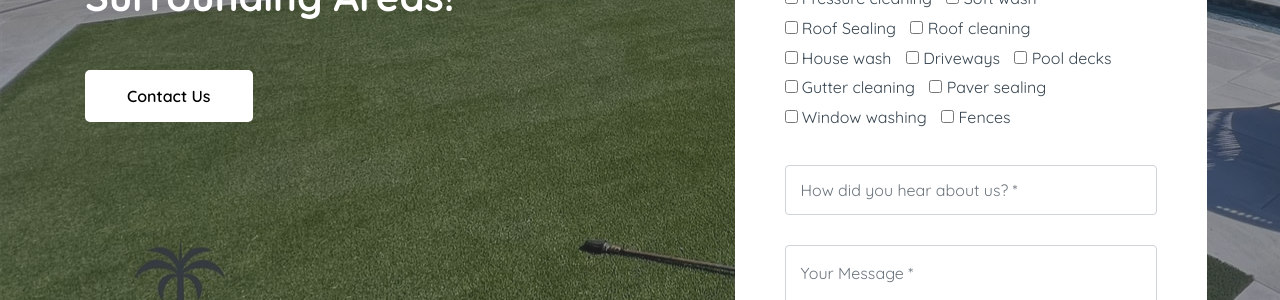
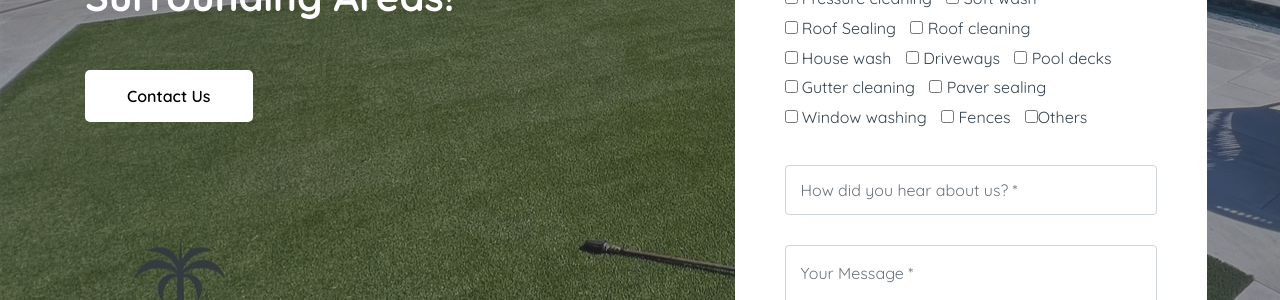
Before and after one commit to divinepropertymaint/site, a Jekyll site: the page built from index.md, in a window 1280 px wide and 900 px high, scrolled down 646 px. Shown: the part 153-453 px from the top of the window. Built offline with Jekyll 4.4.1, drawn with Linux system fonts in a browser that asks for light colours; some web fonts are replaced.

Commit message:
Update hero-section.html

```diff
--- a/_includes/home/hero-section.html
+++ b/_includes/home/hero-section.html
@@ -64,6 +64,7 @@
                                             <label><input type="checkbox" name="services[]" value="Paver sealing"> Paver sealing</label>
                                             <label><input type="checkbox" name="services[]" value="Window washing"> Window washing</label>
                                             <label><input type="checkbox" name="services[]" value="Fences"> Fences</label>
+                                            <label><input type="checkbox" name="services[]" value="Others">Others</label>
                                         </div>
                                     </div>
 
@@ -131,6 +132,7 @@
                                             <label><input type="checkbox" name="services[]" value="Parking lot clean ups"> Parking lot clean ups</label>
                                             <label><input type="checkbox" name="services[]" value="Window washing"> Window washing</label>
                                             <label><input type="checkbox" name="services[]" value="HOA's"> HOA's</label>
+                                            <label><input type="checkbox" name="services[]" value="others">Others</label>
                                         </div>
                                     </div>
 
```
